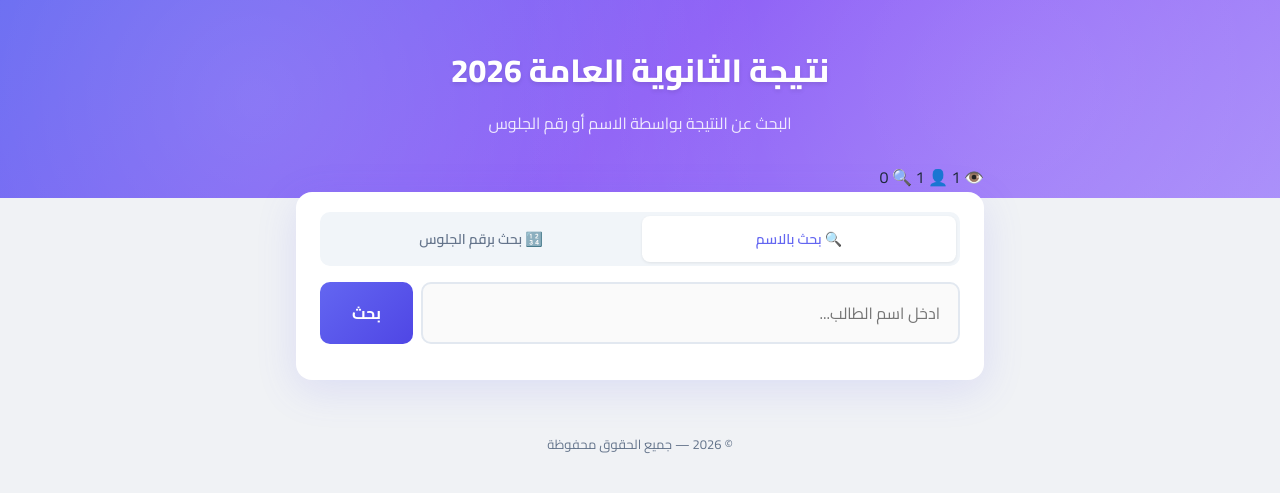
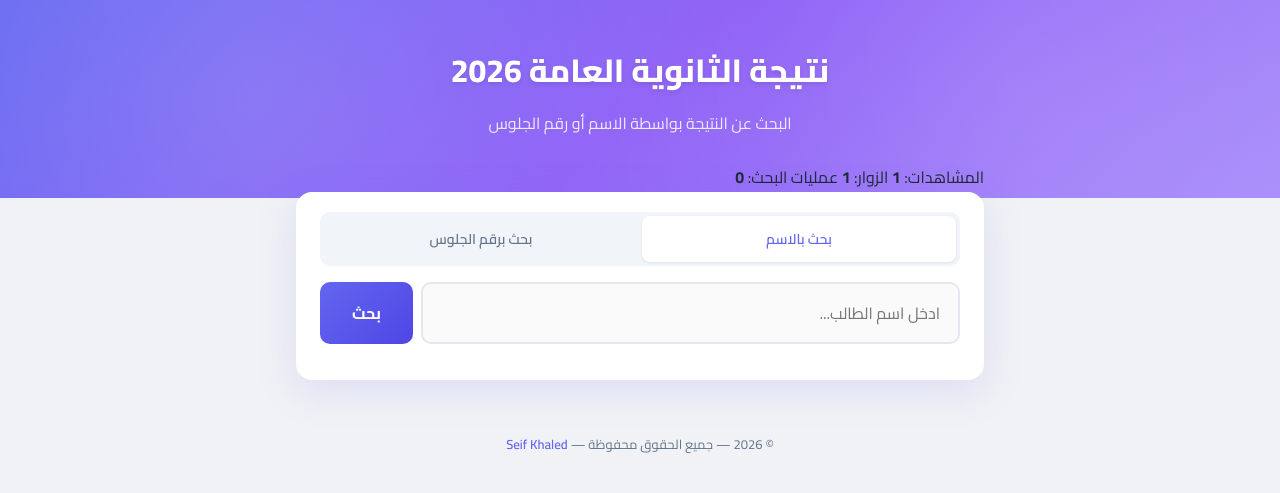
Before and after one commit to seifkhalled/thanwya-amma-website, a FastAPI app: page / in a window 1280 px wide. Shown: the top 493 px of the page. Run offline with FastAPI, Linux system fonts and the light colour scheme; data comes from the database, SQL or seed files in the repository; data that the repository does not hold is empty; parts of the project's set-up code (start-up, migrations or seed data) failed here and were passed over.

Commit message:
remove emojis, add LinkedIn link

```diff
--- a/app.py
+++ b/app.py
@@ -76,9 +76,9 @@ async def home(request: Request):
     html = (Path(__file__).parent / "templates" / "index.html").read_text(encoding="utf-8")
     html = html.replace("<!--STATS-->", f"""
     <div class="stats">
-      <span>👁️ {total:,}</span>
-      <span>👤 {unique:,}</span>
-      <span>🔍 {search_count:,}</span>
+      <span>المشاهدات: <strong>{total:,}</strong></span>
+      <span>الزوار: <strong>{unique:,}</strong></span>
+      <span>عمليات البحث: <strong>{search_count:,}</strong></span>
     </div>
     """)
     return html
--- a/templates/index.html
+++ b/templates/index.html
@@ -214,7 +214,6 @@ body {
   color: var(--text-secondary);
   font-size: 16px;
 }
-.no-results-icon { font-size: 48px; margin-bottom: 12px; opacity: .4; }
 .error-msg {
   text-align: center;
   padding: 24px 20px;
@@ -246,6 +245,12 @@ body {
   color: var(--text-secondary);
   font-size: 13px;
 }
+.footer a {
+  color: var(--primary);
+  text-decoration: none;
+  font-weight: 600;
+}
+.footer a:hover { text-decoration: underline; }
 @media (max-width: 600px) {
   .hero h1 { font-size: 24px; }
   .hero { padding: 28px 16px 48px; }
@@ -272,8 +277,8 @@ body {
 
   <div class="search-box">
     <div class="tabs">
-      <button class="tab active" data-by="name" onclick="switchTab('name')">🔍 بحث بالاسم</button>
-      <button class="tab" data-by="id" onclick="switchTab('id')">🔢 بحث برقم الجلوس</button>
+      <button class="tab active" data-by="name" onclick="switchTab('name')">بحث بالاسم</button>
+      <button class="tab" data-by="id" onclick="switchTab('id')">بحث برقم الجلوس</button>
     </div>
     <div class="input-row">
       <input type="text" id="searchInput" placeholder="ادخل اسم الطالب..." autocomplete="off">
@@ -286,7 +291,7 @@ body {
 </div>
 
 <div class="footer">
-  © 2026 — جميع الحقوق محفوظة
+  © 2026 — جميع الحقوق محفوظة &mdash; <a href="https://www.linkedin.com/in/seif-khaled-83bb99252/" target="_blank" rel="noopener">Seif Khaled</a>
 </div>
 
 <script>
@@ -335,7 +340,7 @@ async function search() {
     const data = await res.json();
     if (data.error) { resultsDiv.innerHTML = `<div class="error-msg">${data.error}</div>`; return; }
     if (!data.length) {
-      resultsDiv.innerHTML = `<div class="no-results"><div class="no-results-icon">📭</div>لا توجد نتائج للبحث</div>`;
+      resultsDiv.innerHTML = '<div class="no-results">لا توجد نتائج للبحث</div>';
       return;
     }
     countDiv.textContent = `تم العثور على ${data.length} نتيجة`;
@@ -355,7 +360,7 @@ async function search() {
       </div>`
     ).join('');
   } catch (e) {
-    resultsDiv.innerHTML = '<div class="error-msg">⚠️ حدث خطأ في الاتصال. حاول مرة أخرى.</div>';
+    resultsDiv.innerHTML = '<div class="error-msg">حدث خطأ في الاتصال. حاول مرة أخرى.</div>';
   } finally { btn.disabled = false; }
 }
 </script>
```
